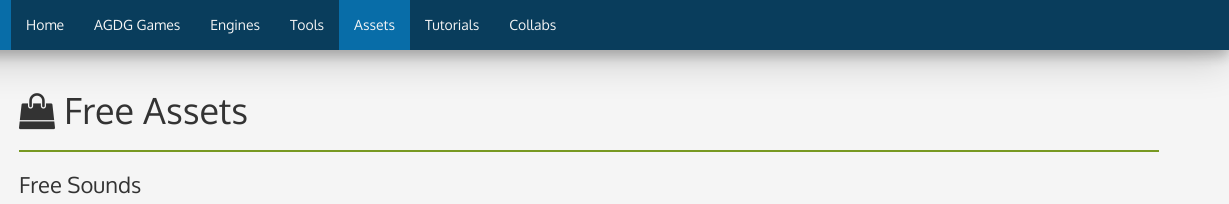
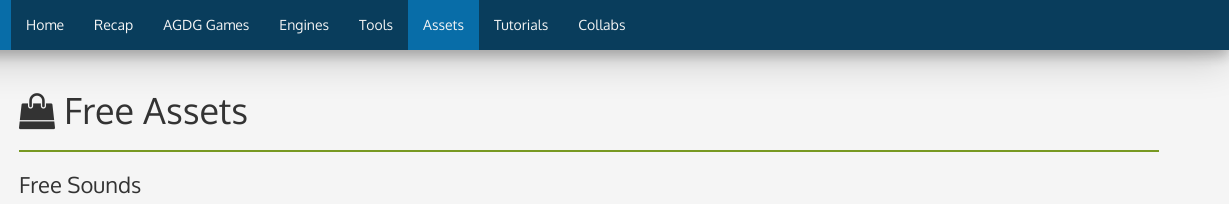
Before and after one commit to aggydaggy/aggydaggytools, a website: page assets.html in a window 1280 px wide. Shown: the top 204 px of the page, 51-1280 px from the left. Drawn offline with nearby package versions, Linux system fonts and the light colour scheme.

Commit message:
change recap link

```diff
--- a/assets.html
+++ b/assets.html
@@ -35,7 +35,7 @@
         <div class="collapse navbar-collapse" id="aggy-nav-links">
             <ul class="nav navbar-nav navbar-center">
                 <li><a href="index.html">Home</a></li>
-                <!-- <li><a href="recap.html">Recap</a></li> -->
+                <li><a href="http://homph.com/recap/">Recap</a></li>
                 <li><a href="underconstruction.html">AGDG Games</a></li>
                 <li><a href="engines.html">Engines</a></li>
                 <li><a href="tools.html">Tools</a></li>
```
Also changed, not shown: engines.html (+1 -1 lines), index.html (+1 -1 lines), recap.html (+1 -1 lines), tools.html (+1 -1 lines), underconstruction.html (+1 -1 lines).
